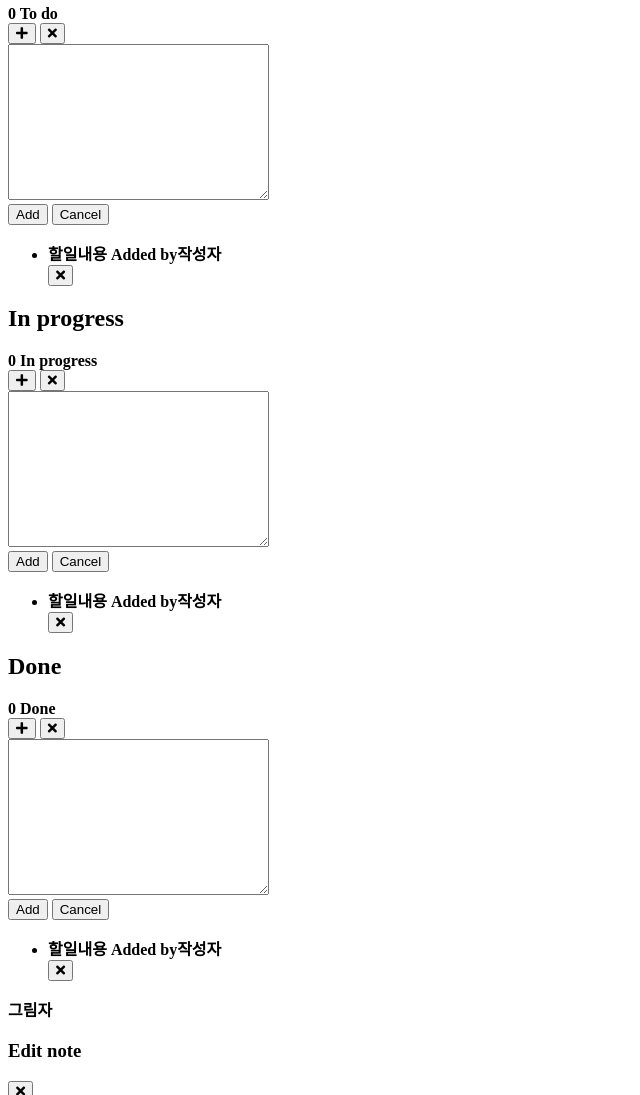
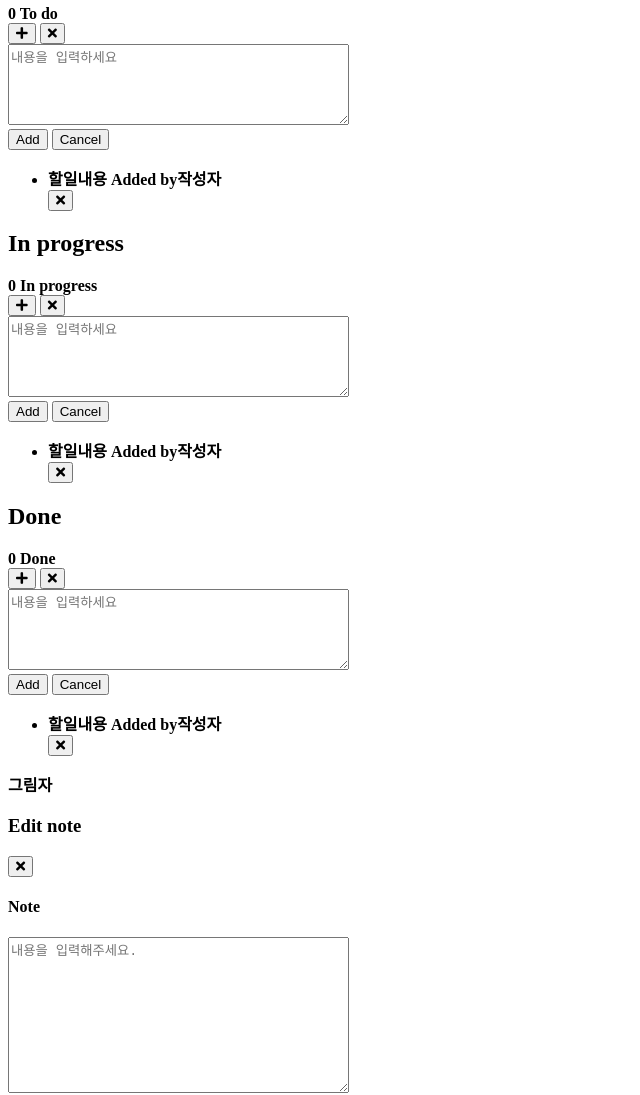
Before and after one commit to codesquad-member-2020/todo-12, a plain HTML site: page FE/index.html in a window 1280 px wide. Shown: the part 344-1439 px from the top of the page, without its empty margins (0-640 px from the left). Drawn offline with Linux system fonts and the light colour scheme.

Commit message:
[feat] textarea col, row 수정, aria추가

```diff
--- a/FE/index.html
+++ b/FE/index.html
@@ -34,7 +34,7 @@
               <span class="action__author"><strong>ellin</strong></span>
               <span>meved</span>
               <span class="action__todo"><strong>공부하기</strong></span>
-              <span>form <strong>To do</strong>to<strong>하는중<strong></span>
+              <span>form <strong>To do</strong> to<strong> 하는중<strong></span>
             </div>
             <div class="activity__time">
               <span>1 minute ago</span>
@@ -61,7 +61,7 @@
           <!-- add 입력창 -->
           <div id="add__todo">
             <div class="add__input">
-             <textarea name="" id="" cols="30" rows="10" maxlength="500"></textarea>
+             <textarea name="" id="" cols="40" rows="5" maxlength="500" aria-label="내용을 입력하세요" placeholder="내용을 입력하세요"></textarea>
             </div>
           <div class="add__btn">
               <button class="btn__add">Add</button>
@@ -100,9 +100,9 @@
           </div>
 
           <!-- add 입력창 -->
-          <div id="add__inprogress">
+          <div id="add__todo">
             <div class="add__input">
-             <textarea name="" id="" cols="30" rows="10" maxlength="500"></textarea>
+             <textarea name="" id="" cols="40" rows="5" maxlength="500" aria-label="내용을 입력하세요" placeholder="내용을 입력하세요"></textarea>
             </div>
           <div class="add__btn">
               <button class="btn__add">Add</button>
@@ -141,9 +141,9 @@
           </div>
 
           <!-- add 입력창 -->
-            <div id="add__done">
+          <div id="add__todo">
             <div class="add__input">
-               <textarea name="" id="" cols="30" rows="10" maxlength="500"></textarea>
+             <textarea name="" id="" cols="40" rows="5" maxlength="500" aria-label="내용을 입력하세요" placeholder="내용을 입력하세요"></textarea>
             </div>
           <div class="add__btn">
               <button class="btn__add">Add</button>
@@ -181,7 +181,7 @@
         <div class="popup__contents">
           <h4 class="popup__note">Note</h4>
           <div class="contents__input">
-            <textarea name="" id="" cols="30" rows="10" placeholder="내용을 입력해주세요."></textarea>
+            <textarea name="" id="" cols="40" rows="10" maxlength="100" aria-label="내용을 입력하세요" placeholder="내용을 입력해주세요."></textarea>
           </div>
           <div class="save__button">
             <button type="button">save note</button>
@@ -204,7 +204,7 @@
         <div class="edit-title__contents">
           <h4 class="edit-title__name">Column name</h4>
           <div class="contents__input">
-            <textarea name="" id="" cols="30" rows="10" placeholder="내용을 입력해주세요."></textarea>
+            <textarea name="" id="" cols="40" rows="2" maxlength="50" aria-label="내용을 입력하세요" placeholder="내용을 입력해주세요."></textarea>
           </div>
           <div class="edit-title__update-btn">
             <button type="button">Update column</button>
```
Lines whose indentation alone changed are shown as unchanged.
